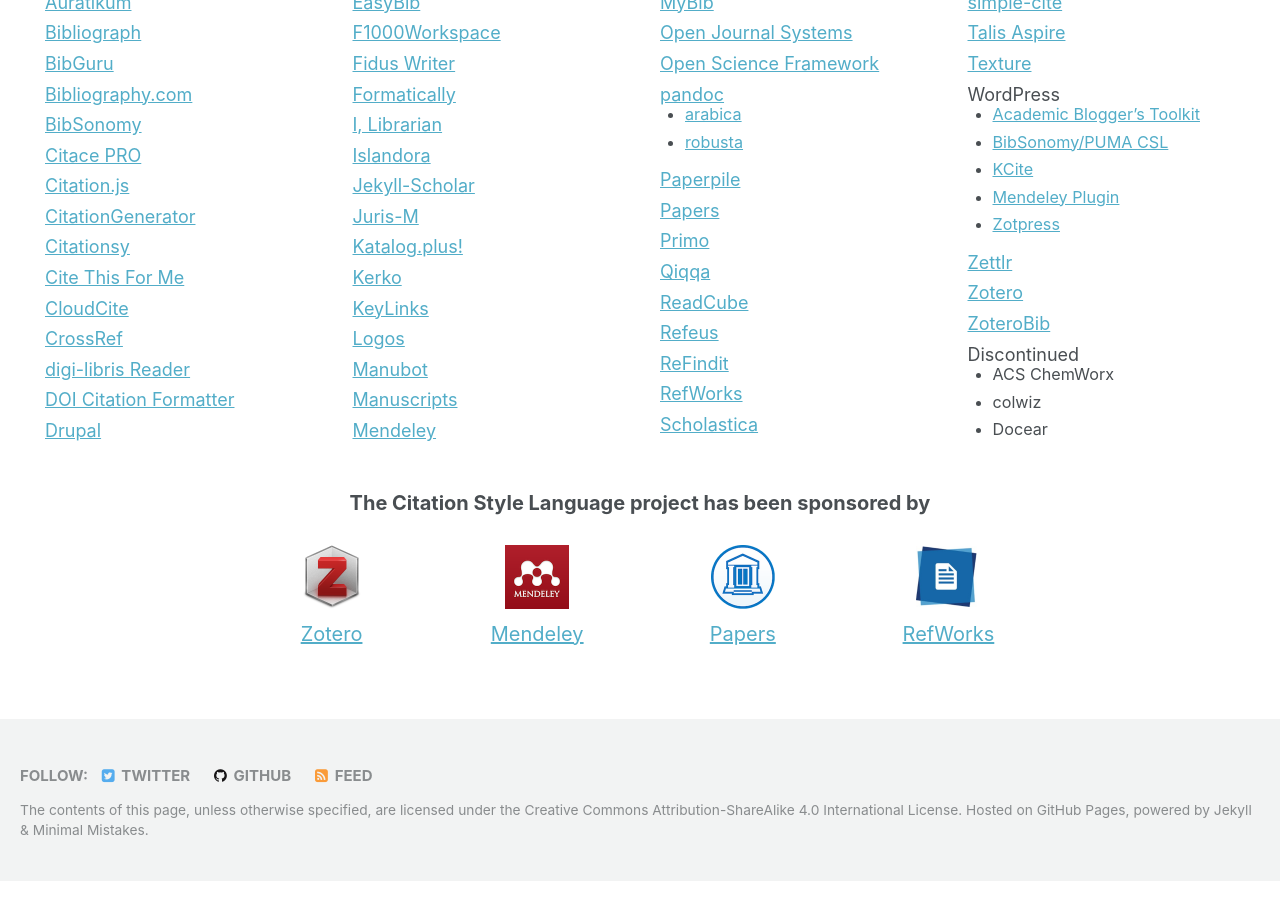
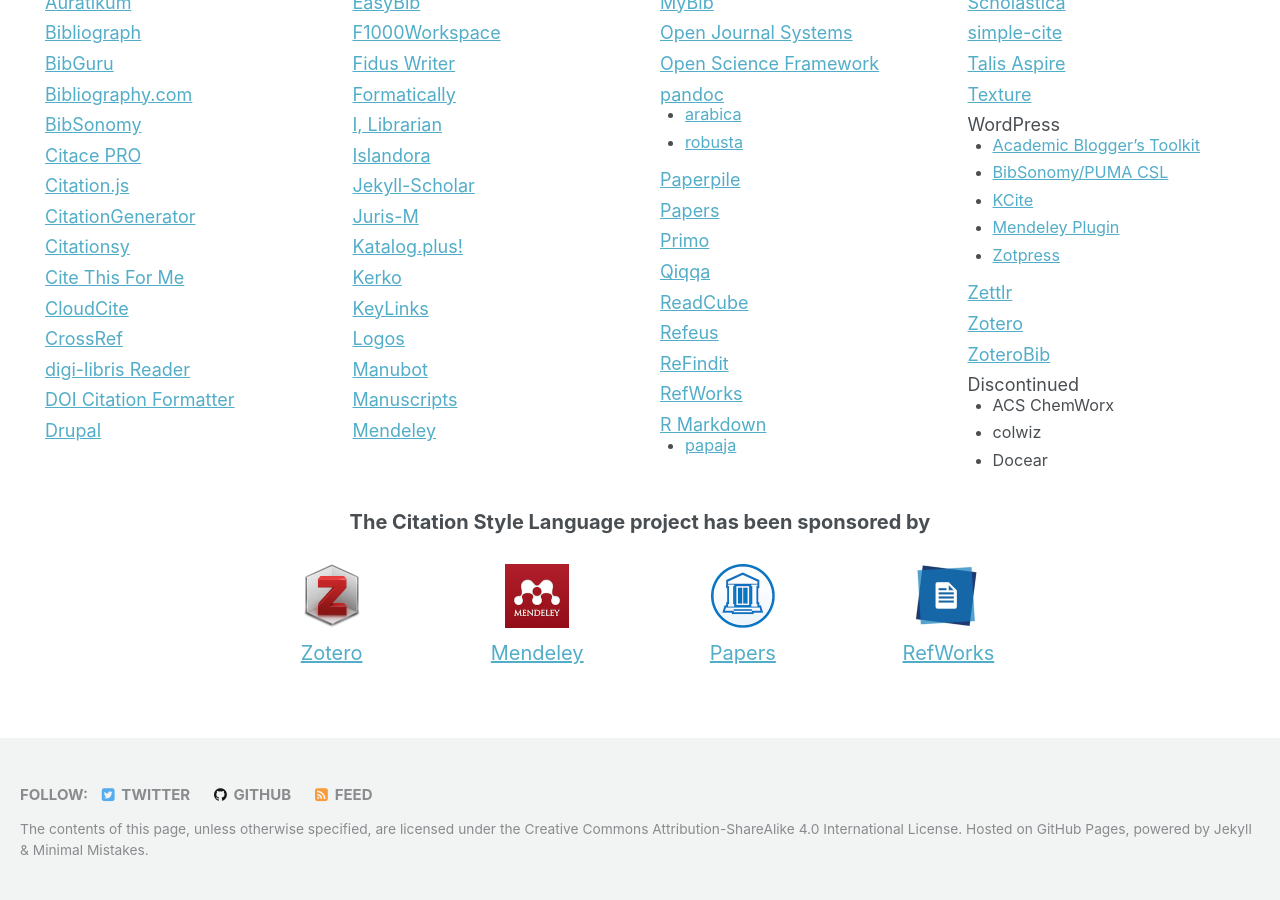
Before and after one commit to citation-style-language/citation-style-language.github.io, a Jekyll site: the page built from _pages/index.md, in a window 1280 px wide and 900 px high, scrolled down 1125 px. Built offline with Jekyll 4.4.1, drawn with Linux system fonts in a browser that asks for light colours; the list of posts is cut into pages by our own code.

Commit message:
Add R Markdown and papaja

```diff
--- a/_pages/index.md
+++ b/_pages/index.md
@@ -97,6 +97,11 @@
     url: https://refindit.org/
   - title: RefWorks
     url: https://refworks.proquest.com/
+  - title: R Markdown
+    url: https://rmarkdown.rstudio.com/authoring_bibliographies_and_citations.html
+    children:
+    - title: papaja
+      url: https://crsh.github.io/papaja_man/
   - title: Scholastica
     url: https://scholasticahq.com/
   - title: simple-cite
```
